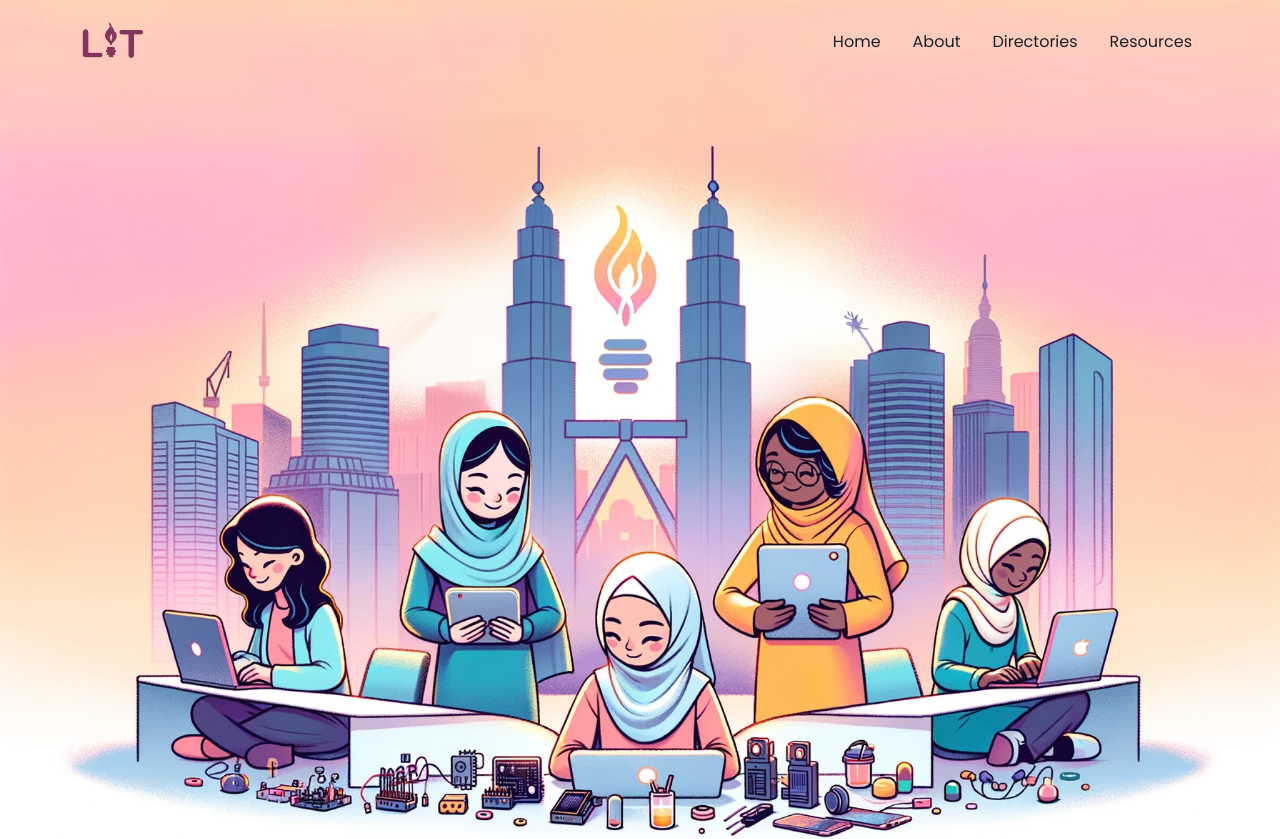
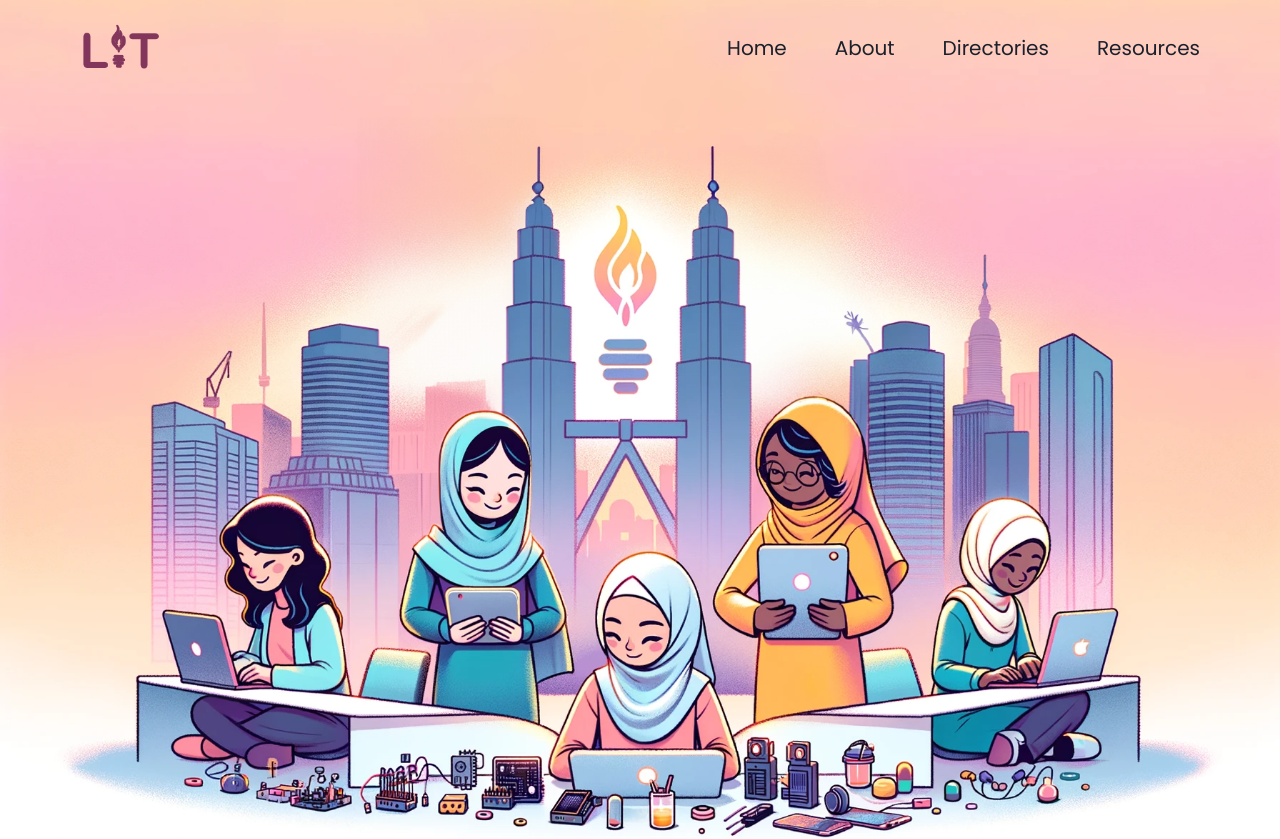
Before and after one commit to nabilahzaid/litmydev, a React (Create React App) app: page / in a window 1280 px wide. Shown: the top 839 px of the page. Built offline with nearby package versions, Linux system fonts and the light colour scheme.

Commit message:
update header style

```diff
--- a/src/layouts/header.tsx
+++ b/src/layouts/header.tsx
@@ -5,18 +5,18 @@ import { IMAGES } from "../assets";
 const Header = () => {
   return (
     <div className="py-4 px-20 flex justify-between items-center bg-transparent absolute top-0 z-10 w-full">
-      <img src={IMAGES.litmyLogo} alt="Ladies in Tech MY" className="w-16" />
-      <ul className="flex gap-x-4">
-        <li className="px-2 font-poppins">
+      <img src={IMAGES.litmyLogo} alt="Ladies in Tech MY" className="w-20" />
+      <ul className="flex text-xl gap-x-12 font-poppins">
+        <li className="">
           <Link to="/home">Home</Link>
         </li>
-        <li className="px-2 font-poppins">
+        <li className="">
           <Link to="/about">About</Link>
         </li>
-        <li className="px-2 font-poppins">
+        <li className="">
           <Link to="/directories">Directories</Link>
         </li>
-        <li className="px-2 font-poppins">
+        <li className="">
           <Link to="/resources">Resources</Link>
         </li>
       </ul>
--- a/src/pages/home/home.tsx
+++ b/src/pages/home/home.tsx
@@ -9,10 +9,10 @@ function Home({}: Props) {
     <MainLayout>
       <div className="z-0 w-full relative min-h-screen">
         <img src={IMAGES.litmyBanner} alt="" className="w-full" />
-        <div className="font-poppins text-center text-primary-800 font-black text-5xl">
+        <header className="font-poppins text-center text-primary-800 font-black text-5xl">
           Tech Sisters, Unite!
-        </div>
-        <div className="flex flex-col text-center py-20 px-56 text-xl gap-y-10 font-manrope">
+        </header>
+        <section className="flex flex-col text-center py-20 px-56 text-xl gap-y-10 font-manrope">
           <p>
             Ladies in Tech Malaysia (LIT MY) is a dynamic community aimed at
             empowering and connecting women in the technology sector, whether
@@ -33,7 +33,7 @@ function Home({}: Props) {
             part of a community that champions women's success and innovation in
             technology.
           </p>
-        </div>
+        </section>
       </div>
     </MainLayout>
   );
```
